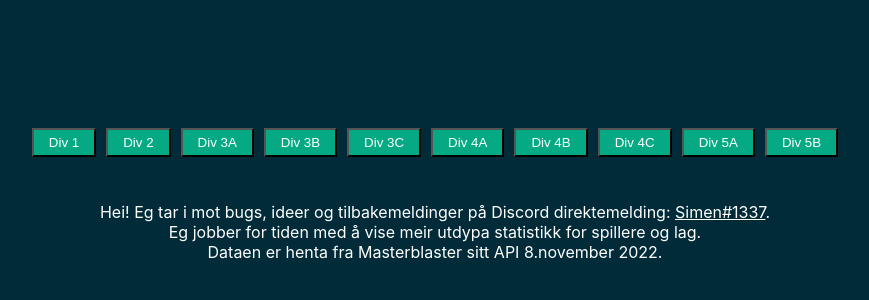
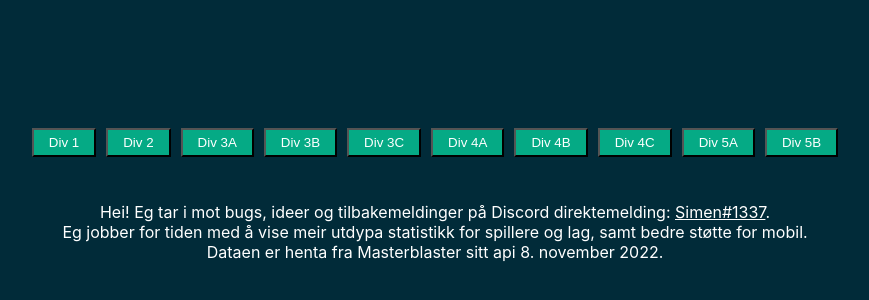
Before and after one commit to SimenRom/Bedriftsliga, a React (Create React App) app in the folder web/: page / in a window 1280 px wide. Shown: the part 228-528 px from the top of the page, without its empty margins (205-1074 px from the left). Built offline with nearby package versions, Linux system fonts and the light colour scheme.

Commit message:
add padding on left and right

```diff
--- a/web/src/App.css
+++ b/web/src/App.css
@@ -8,7 +8,7 @@ body, a {
 	justify-content: center;
 	flex-direction: column;
   min-height: 100vh;
-  padding: 20px 0px;
+  padding: 20px 10px;
 }
 table {
   font-family: arial, sans-serif;
--- a/web/src/App.js
+++ b/web/src/App.js
@@ -162,8 +162,8 @@ function App() {
       </div>}
       {!selectedLobby && <div className='informationBox'>
         Hei! Eg tar i mot bugs, ideer og tilbakemeldinger på Discord direktemelding: <a href='https://discordapp.com/users/211542559061704705'>Simen#1337</a>.
-        <br/>Eg jobber for tiden med å vise meir utdypa statistikk for spillere og lag.
-        <br/>Dataen er henta fra Masterblaster sitt API 8.november 2022.
+        <br/>Eg jobber for tiden med å vise meir utdypa statistikk for spillere og lag, samt bedre støtte for mobil.
+        <br/>Dataen er henta fra Masterblaster sitt api 8. november 2022.
         </div>}
     </div>
   );
```
